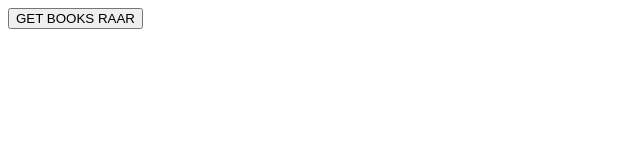
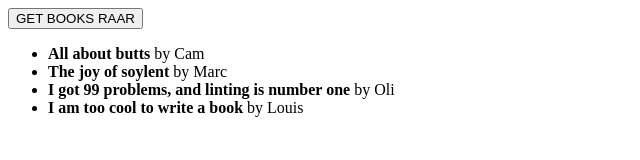
Before and after one commit to marcmajcher/ng-http-demo, a website: page index.html in a window 1280 px wide. Both pictures are taken after a click on the button "GET BOOKS RAAR". Shown: the whole page, without its empty margins (0-640 px from the left). Drawn offline with nearby package versions, Linux system fonts and the light colour scheme.

Commit message:
WE DID IT

```diff
--- a/stuff.js
+++ b/stuff.js
@@ -1,19 +1,15 @@
 (() => {
   'use strict';
 
-  console.log('I LIVE');
   const app = angular.module('demo', []);
 
   const bookFun = function bookFun($http) {
     const vm = this;
 
     vm.clickMe = () => {
-      console.log('CLAAACKD!111');
       $http.get('/data.json')
         .then((response) => {
-          console.log('DAAAAATAAA');
-          console.log(response.data);
-          vm.books = response.data;
+          vm.books = response.data.books;
         });
     };
   };
--- a/template.html
+++ b/template.html
@@ -1 +1,7 @@
 <button ng-click="$ctrl.clickMe()">GET BOOKS RAAR</button>
+
+<ul>
+  <li ng-repeat="book in $ctrl.books">
+    <b>{{book.title}}</b> by {{book.author}}
+  </li>
+</ul>
```
